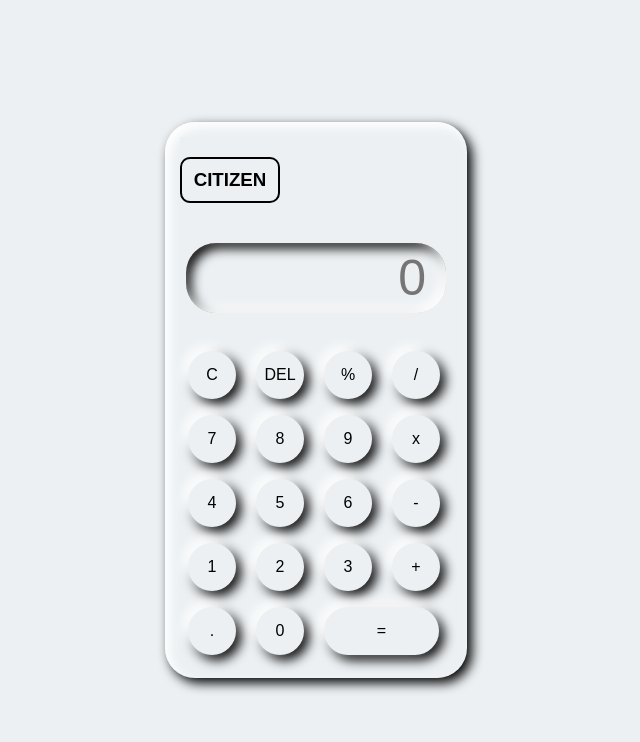
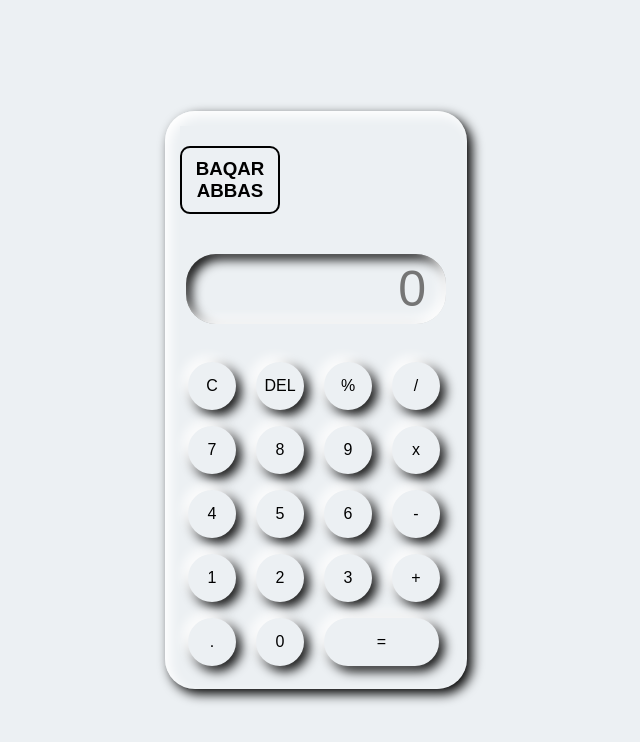
Before and after one commit to RAHIB786110/calculator, a plain HTML site: page index.html in a window 1280 px wide. Shown: the whole page, without its empty margins (324-964 px from the left). Drawn offline with Linux system fonts and the light colour scheme.

Commit message:
Update index.html

```diff
--- a/index.html
+++ b/index.html
@@ -12,7 +12,7 @@
      <div class="container">
         <div class="calculator">
             <div>
-                <h3 style="text-align:center;margin-top: 20px; border: 2px solid black;border-radius: 10px;width: 100px;padding: 10px;">CITIZEN</h3>
+                <h3 style="text-align:center;margin-top: 20px; border: 2px solid black;border-radius: 10px;width: 100px;padding: 10px;">BAQAR ABBAS</h3>
             </div>
             <input type="text" placeholder="0" id="output-Screen">
             <button onclick="Clear()">C</button>
```
